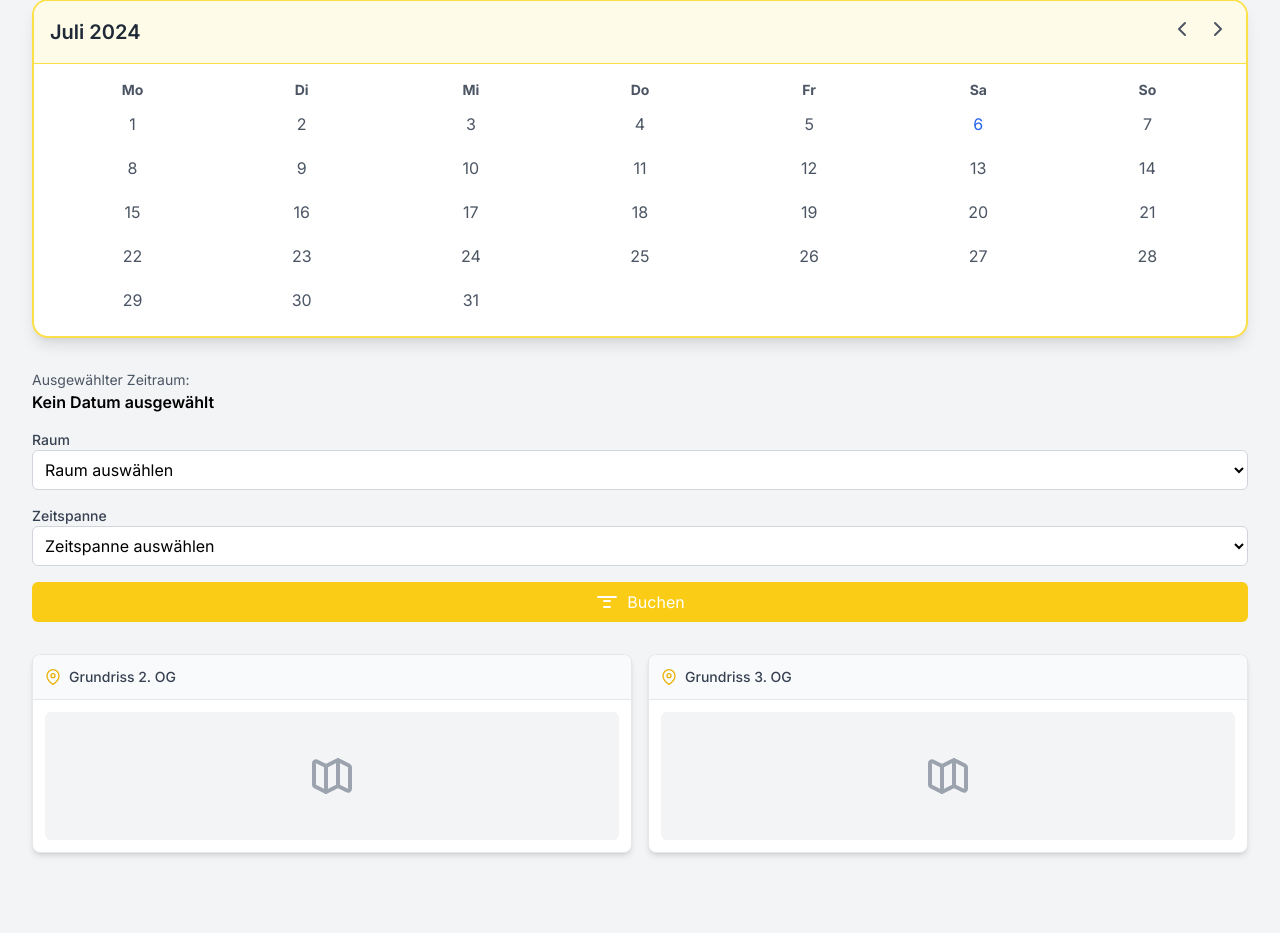
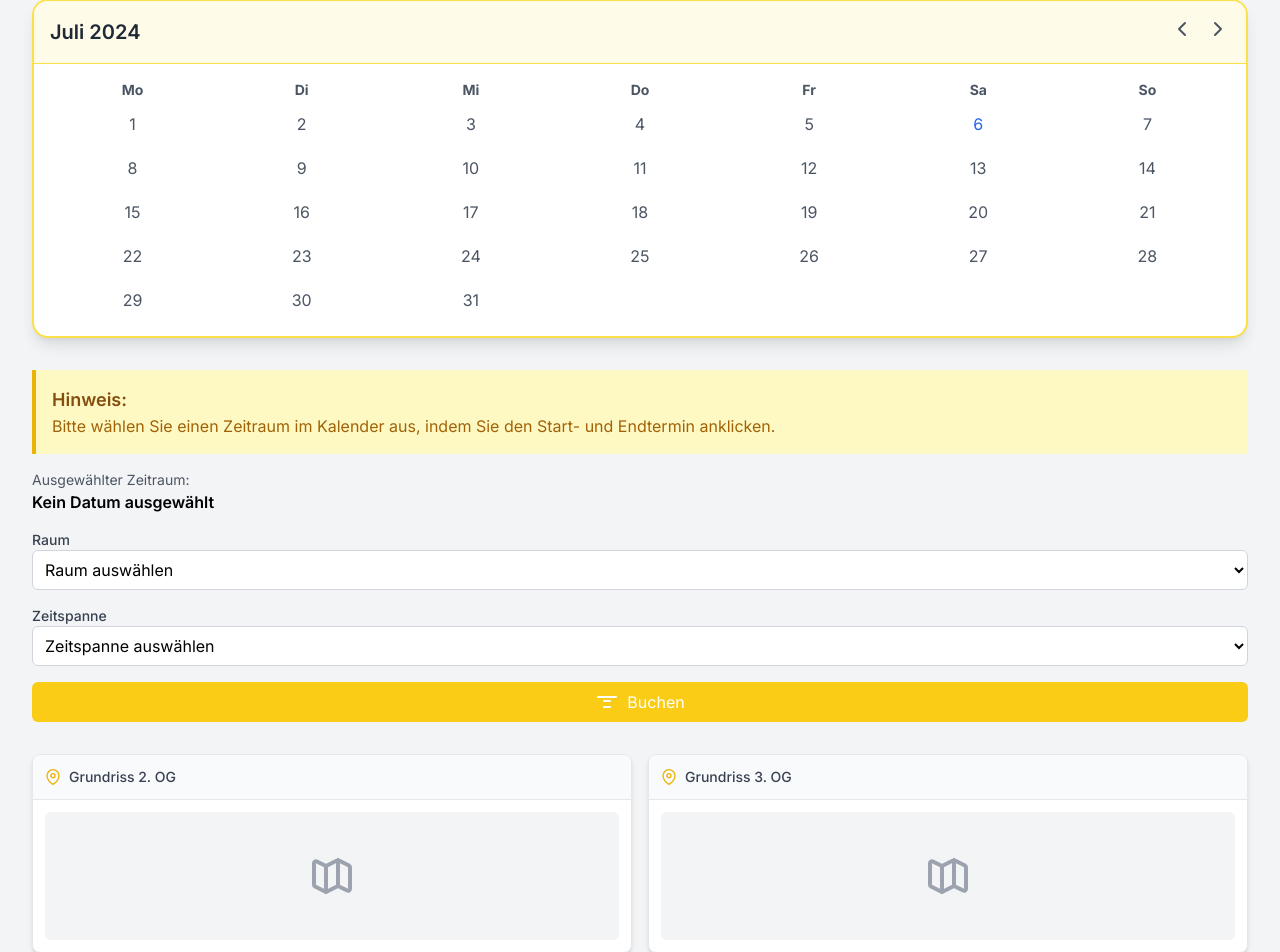
Before and after one commit to storminator89/roomie, a PHP site: page / in a window 1280 px wide. Shown: the part 113-1065 px from the top of the page. Before the commit the page ends 975 px from the top, so only its background shows below. Run offline with PHP 8.4, Linux system fonts and the light colour scheme; the visitor is signed in with stand-in values (Sample User, id 1); data comes from the database, SQL or seed files in the repository; both versions use the stored data as it was after the commit; style sheets or scripts are compiled from the project's sources; some libraries are stand-ins or nearby versions.

Commit message:
small improvements

```diff
--- a/app.js
+++ b/app.js
@@ -204,7 +204,7 @@ function roomieApp() {
                 fetch(`get_bookings.php?room_id=${this.selectedWorkspace}&start_date=${this.formatDateToUTC(this.startDate)}&end_date=${this.formatDateToUTC(this.endDate)}`)
                     .then(response => response.json())
                     .then(data => {
-                        this.filteredBookings = data;
+                        this.filteredBookings = data.sort((a, b) => new Date(a.date) - new Date(b.date));
                         this.getRoomCapacity();
                     })
                     .catch(error => console.error('Error:', error));
--- a/index.php
+++ b/index.php
@@ -176,17 +176,22 @@ function getMonthlyBookings($db, $year, $month, $roomId)
                         </template>
                         <template x-for="date in daysInMonth">
                             <div @click="selectDate(date)" :class="{
-            'text-blue-600': isToday(date),
-            'bg-yellow-100': isInSelectedRange(date),
-            'bg-red-200': isBooked(date),
-            'hover:bg-yellow-50': !isInSelectedRange(date) && !isBooked(date)
-        }" class="p-2 text-center cursor-pointer transition-colors duration-200">
+                        'text-blue-600': isToday(date),
+                        'bg-yellow-100': isInSelectedRange(date),
+                        'bg-red-200': isBooked(date),
+                        'hover:bg-yellow-50': !isInSelectedRange(date) && !isBooked(date)
+                    }" class="p-2 text-center cursor-pointer transition-colors duration-200">
                                 <span x-text="date"></span>
                             </div>
                         </template>
-
                     </div>
                 </div>
+            </div>
+
+            <!-- Hervorgehobener Hinweis für den Benutzer -->
+            <div class="mb-4 p-4 bg-yellow-100 border-l-4 border-yellow-500">
+                <p class="text-lg font-semibold text-yellow-800">Hinweis:</p>
+                <p class="text-yellow-700">Bitte wählen Sie einen Zeitraum im Kalender aus, indem Sie den Start- und Endtermin anklicken.</p>
             </div>
 
             <div class="mb-4">
@@ -227,7 +232,7 @@ function getMonthlyBookings($db, $year, $month, $roomId)
                             </tr>
                         </template>
                         <tr x-show="filteredBookings.length === 0">
-                            <td colspan="5" class="border px-4 py-2 text-center">Keine Buchungen für den ausgewählten Zeitraum.</td>
+                            <td colspan="4" class="border px-4 py-2 text-center">Keine Buchungen für den ausgewählten Zeitraum.</td>
                         </tr>
                     </tbody>
                 </table>
```
Also changed, not shown: roomie.db.
